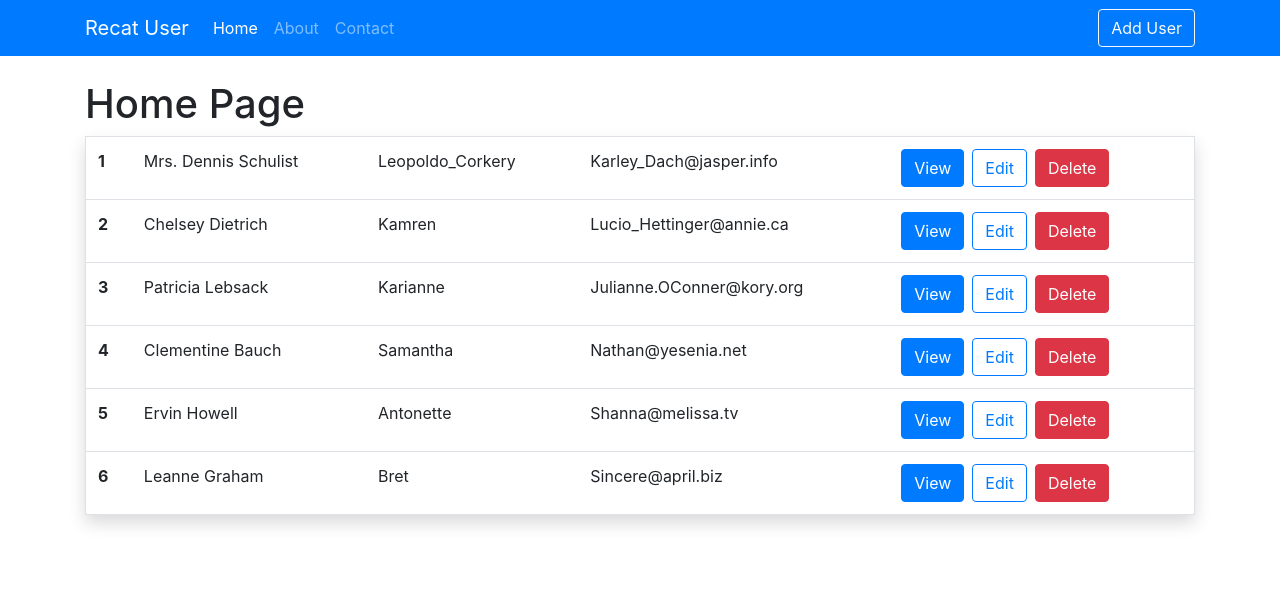
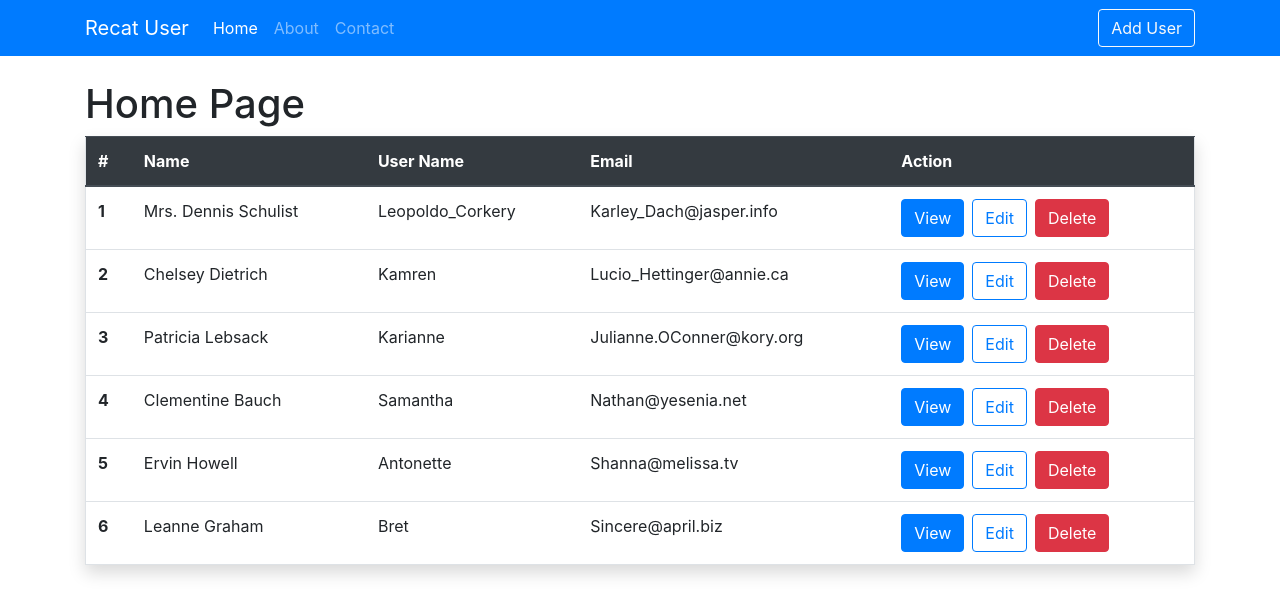
Before and after one commit to sabrina-32-SUST/CRUD-ASSIGNMENT, a React (Create React App) app in the folder assignment/: page / in a window 1280 px wide. Shown: the top 616 px of the page. Built offline with nearby package versions, Linux system fonts and the light colour scheme; data requests are answered from the project's data file.

Commit message:
home page  updated

```diff
--- a/assignment/src/component/pages/Home.js
+++ b/assignment/src/component/pages/Home.js
@@ -25,7 +25,13 @@ const Home = () => {
         <h1>Home Page</h1>
         <table class="table border shadow">
           <thead class="thead-dark">
-
+            <tr>
+              <th scope="col">#</th>
+              <th scope="col">Name</th>
+              <th scope="col">User Name</th>
+              <th scope="col">Email</th>
+              <th>Action</th>
+            </tr>
           </thead>
           <tbody>
             {users.map((user, index) => (
```
